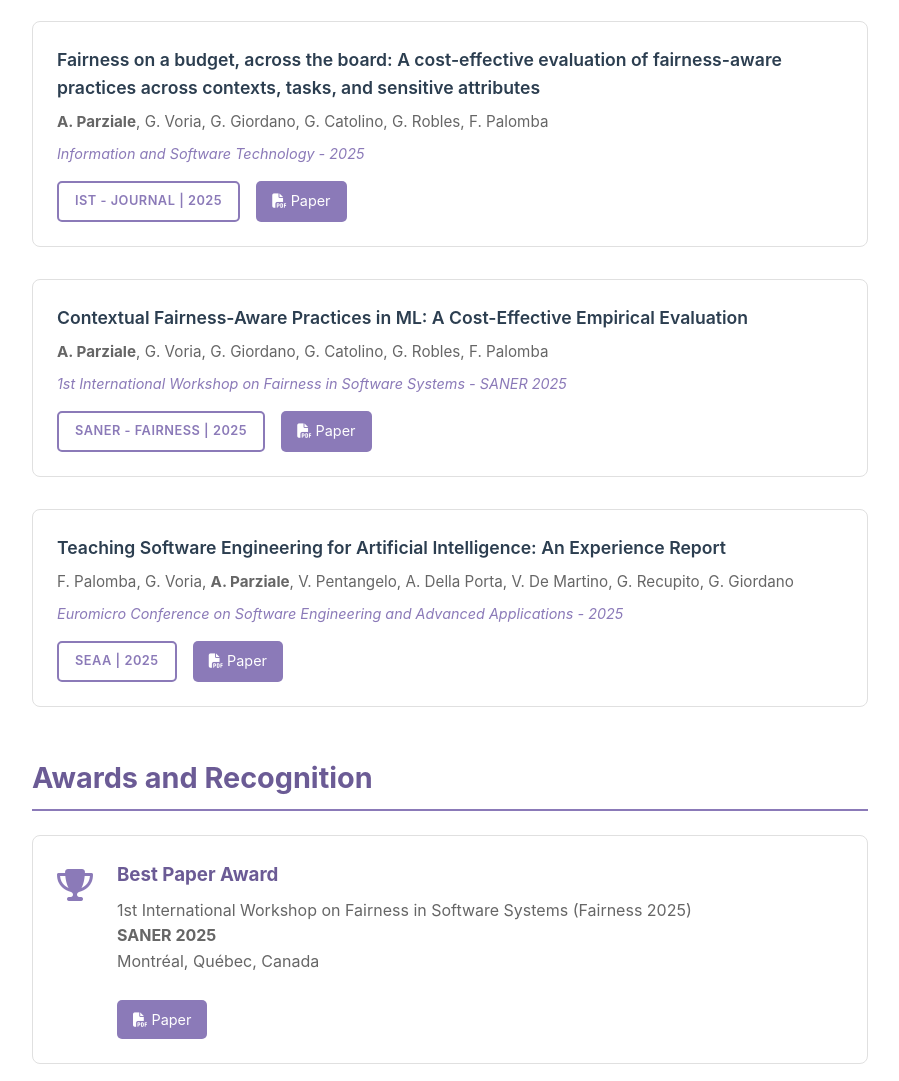
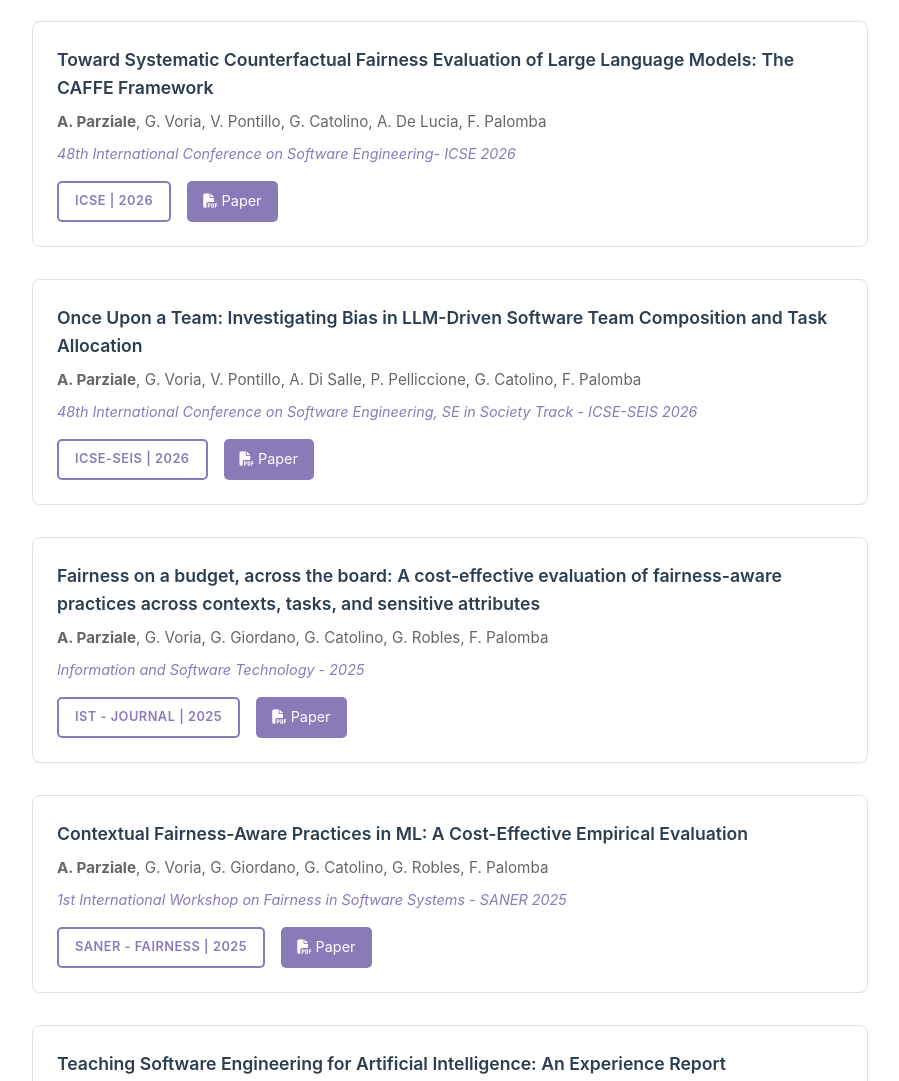
Before and after one commit to AlessandraParziale/AlessandraParziale.github.io, a plain HTML site: page index.html in a window 1280 px wide. Shown: the part 614-1695 px from the top of the page, without its empty margins (190-1089 px from the left). Drawn offline with Linux system fonts and the light colour scheme.

Commit message:
update
update

```diff
--- a/index.html
+++ b/index.html
@@ -5,7 +5,7 @@
 
     <meta charset="UTF-8">
     <meta name="viewport" content="width=device-width, initial-scale=1.0">
-    <title>Alessandra Parziale | Research Assistant</title>
+    <title>Alessandra Parziale | Ph.D. Student</title>
 
     <!-- Favicon -->
     <link rel="icon" type="image/png" href="assets/icons/Icons.png">
@@ -481,6 +481,32 @@
             <h2 class="section-title">Publications</h2>
 
             <div class="publication-item">
+                <div class="publication-title">Toward Systematic Counterfactual Fairness Evaluation of Large Language Models: The CAFFE Framework</div>
+                <div class="publication-authors"><strong>A. Parziale</strong>, G. Voria, V. Pontillo, G. Catolino, A. De Lucia, F. Palomba</div>
+                <div class="publication-venue">48th International Conference on Software Engineering- ICSE 2026</div>
+                <div class="publication-links">
+                    <span class="publication-type-badge">ICSE | 2026</span>
+                    <a href="assets/papers/ICSE_CAFFE_Fairness_Testing.pdf" target="_blank" class="publication-link">
+                        <i class="fas fa-file-pdf"></i> Paper
+                    </a>
+                </div>
+            </div>
+
+            <div class="publication-item">
+                <div class="publication-title">Once Upon a Team: Investigating Bias in LLM-Driven Software Team Composition and Task Allocation</div>
+                <div class="publication-authors"><strong>A. Parziale</strong>, G. Voria, V. Pontillo, A. Di Salle, P. Pelliccione, G. Catolino, F. Palomba</div>
+                <div class="publication-venue">48th International Conference on Software Engineering, SE in Society Track - ICSE-SEIS 2026</div>
+                <div class="publication-links">
+                    <span class="publication-type-badge">ICSE-SEIS | 2026</span>
+                    <a href="assets/papers/ICSE_2026_SEIS.pdf" target="_blank" class="publication-link">
+                        <i class="fas fa-file-pdf"></i> Paper
+                    </a>
+                </div>
+            </div>
+
+
+
+            <div class="publication-item">
                 <div class="publication-title">Fairness on a budget, across the board: A cost-effective evaluation of fairness-aware practices across contexts, tasks, and sensitive attributes</div>
                 <div class="publication-authors"><strong>A. Parziale</strong>, G. Voria, G. Giordano, G. Catolino, G. Robles, F. Palomba</div>
                 <div class="publication-venue">Information and Software Technology - 2025</div>
@@ -668,6 +694,11 @@
                     <h3>Collaborations</h3>
                     <ul class="service-list">
 
+                        <div class="cv-item">
+                        <div class="cv-item-title">University of Salerno</div>
+                        <div class="cv-item-period2">[Salerno, Italy]</div>
+                        </div>
+
 
                         <div class="cv-item">
                         <div class="cv-item-title">Gran Sasso Science Institute</div>
```
Also changed, not shown: 2 other files.
